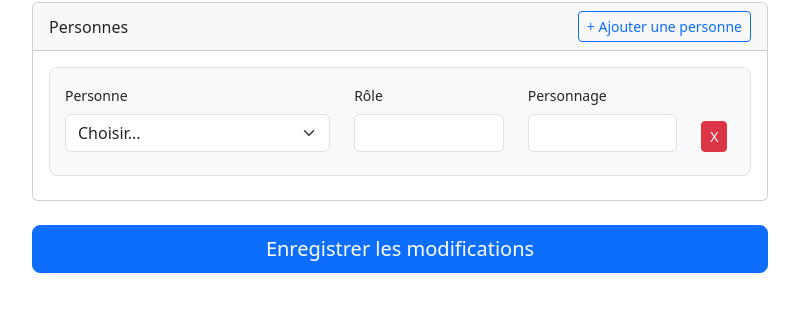
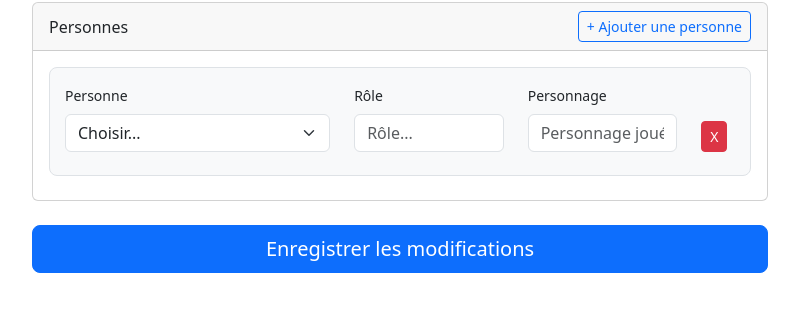
Before and after one commit to Lyghht/RT0705_TP_Mathis_OGER_Simon_ROGER, a Flask app: template backend-ui/templates/media/edit-media.html in a window 1280 px wide. Shown: the part 1413-1730 px from the top of the page, without its empty margins (240-1039 px from the left). Run offline with Flask 3, Linux system fonts and the light colour scheme; the template is opened without the code that fills it: most values are stand-ins (such as "Sample title", 1, 10 or a date in 2020); grey boxes marked "Sample" are stand-in pictures; parts of the project's set-up code (start-up, migrations or seed data) failed here and were passed over.

Commit message:
Ajout commentaire et optimisation vu

```diff
--- a/backend-ui/templates/media/edit-media.html
+++ b/backend-ui/templates/media/edit-media.html
@@ -188,11 +188,11 @@
                                             </div>
                                             <div class="col-md-3 mb-2">
                                                 <label class="form-label small">Rôle</label>
-                                                <input type="text" class="form-control person-role" name="person_{{ i }}_role" value="{% if person_data and person_data.role %}{{ person_data.role }}{% endif %}">
+                                                <input type="text" class="form-control person-role" name="person_{{ i }}_role" value="{% if person_data and person_data.role %}{{ person_data.role }}{% endif %}" placeholder="Rôle...">
                                             </div>
                                             <div class="col-md-3 mb-2">
                                                 <label class="form-label small">Personnage</label>
-                                                <input type="text" class="form-control person-character" name="person_{{ i }}_character"value="{% if person_data and person_data.character_name %}{{ person_data.character_name }}{% endif %}">
+                                                <input type="text" class="form-control person-character" name="person_{{ i }}_character"value="{% if person_data and person_data.character_name %}{{ person_data.character_name }}{% endif %}" placeholder="Personnage joué...">
                                             </div>
                                             <div class="col-md-1 d-flex align-items-end mb-2">
                                                 <button type="button" class="btn btn-danger btn-sm remove-person" onclick="removePersonRow(this)">X</button>
@@ -234,6 +234,7 @@
         const trailerUrlInput = document.getElementById('trailer_url');
         const trailerUrlFeedback = document.getElementById('trailer_url_feedback');
 
+        //on fait la vérif avec un blur pour le lien youtube
         trailerUrlInput.addEventListener('blur', function() {
             const isValid = !this.value.trim() || isValidYouTubeUrl(this.value.trim());
             trailerUrlFeedback.style.display = isValid ? 'none' : 'block';
@@ -267,18 +268,11 @@
                     </div>
                     <div class="col-md-3 mb-2">
                         <label class="form-label small">Rôle</label>
-                        <select class="form-select person-role" name="person_${personCounter}_role">
-                            <option value="acteur">Acteur</option>
-                            <option value="réalisateur">Réalisateur</option>
-                            <option value="auteur">Auteur</option>
-                            <option value="compositeur">Compositeur</option>
-                            <option value="producteur">Producteur</option>
-                            <option value="autre">Autre</option>
-                        </select>
+                        <input type="text" class="form-control person-role" name="person_{{ i }}_role" value="{% if person_data and person_data.role %}{{ person_data.role }}{% endif %} placeholder="Rôle...">
                     </div>
                     <div class="col-md-3 mb-2">
                         <label class="form-label small">Personnage</label>
-                        <input type="text" class="form-control person-character" name="person_${personCounter}_character">
+                        <input type="text" class="form-control person-character" name="person_${personCounter}_character" placeholder="Personnage joué...">
                     </div>
                     <div class="col-md-1 d-flex align-items-end mb-2">
                         <button type="button" class="btn btn-danger btn-sm remove-person" onclick="removePersonRow(this)">X</button>
```
Also changed, not shown: backend-ui/templates/add-media/add-media-preview.html (+2 -9 lines).
